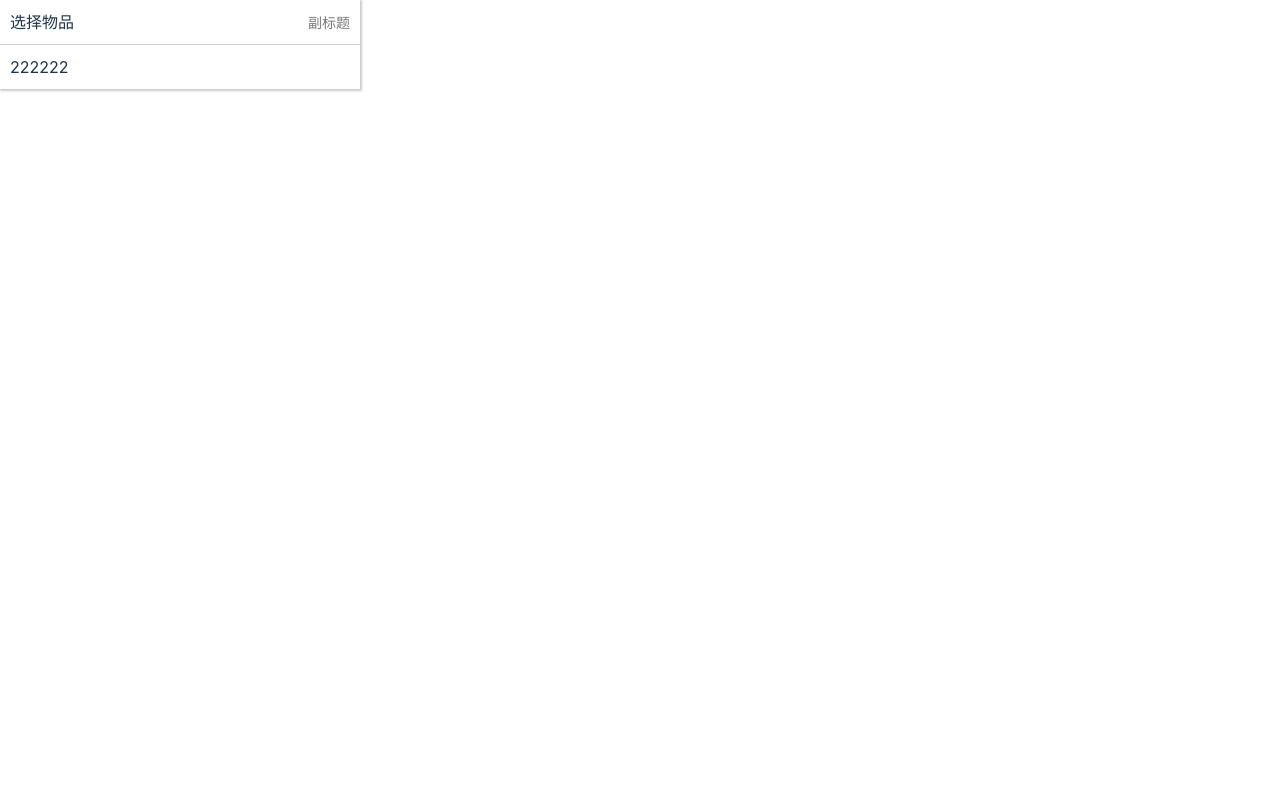
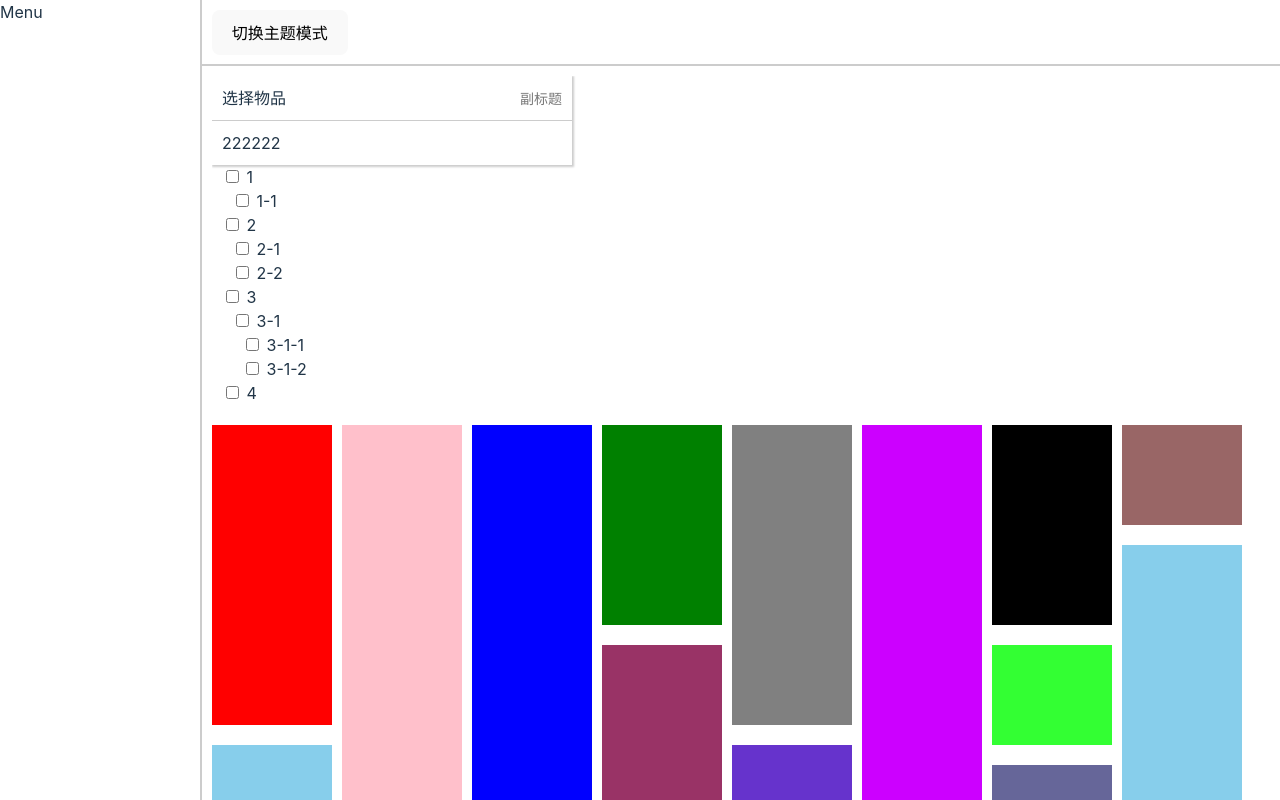
Before and after one commit to toxic-19/vite, a Vue app: page / in a window 1280 px wide. Built offline with nearby package versions, Linux system fonts and the light colour scheme.

Commit message:
feat: 递归组件Tree

```diff
--- a/src/App.vue
+++ b/src/App.vue
@@ -3,14 +3,36 @@
 import Layout from './Layout/index.vue' // setup下不需要注册
 import WaterFall from './views/waterFall/index.vue'
 import Card from './components/Card.vue'
+import Tree from './components/Tree.vue'
+import {reactive} from "vue"
+interface Tree {
+  name: string
+  checked: boolean
+  children?: Tree[]
+}
+const tree = reactive<Tree[]>([
+  {name: "1", checked: false, children: [{name: "1-1", checked: false}]},
+  {name: "2", checked: false, children: [{name: "2-1", checked: false}, {name: "2-2", checked: false}]},
+  {name: "3", checked: false,
+    children: [
+      { name: "3-1", checked: false, children: [
+          {name: "3-1-1", checked: false},
+          {name: "3-1-2", checked: false}
+        ]
+      }]
+  },
+  {name: "4", checked: false}
+])
 </script>
 
 <template>
-<!--  <Layout></Layout>-->
-<!--  <WaterFall></WaterFall>-->
-  <Card title="选择物品">
-    <template #content>222222</template>
-  </Card>
+  <Layout>
+    <Card title="选择物品">
+      <template #content>222222</template>
+    </Card>
+    <Tree :tree-data="tree"></Tree>
+    <WaterFall></WaterFall>
+  </Layout>
 </template>
 
 <style lang="scss">
--- a/src/Layout/Content/index.vue
+++ b/src/Layout/Content/index.vue
@@ -4,9 +4,10 @@
 
 <template>
   <div class="toxic-content">
-    <div class="toxic-content__items" v-for="item in 100" :key="item">
-      {{ item }}
-    </div>
+    <slot></slot>
+<!--    <div class="toxic-content__items" v-for="item in 100" :key="item">-->
+<!--      {{ item }}-->
+<!--    </div>-->
   </div>
 </template>
 
@@ -15,9 +16,10 @@
   @include scroll;
   flex: 1;
   overflow: auto;
+  margin: 10px 0 0 10px;
   @include ele(items) {
     padding: 10px;
-    margin: 10px;
+    margin: 10px 0;
     border: 1px solid #cccccc;
     border-radius: 4px;
   }
--- a/src/Layout/index.vue
+++ b/src/Layout/index.vue
@@ -12,7 +12,7 @@ import Header from './Header/index.vue'
     </div>
     <div class="toxic-layout__right">
       <Header></Header>
-      <Content></Content>
+      <Content><slot></slot></Content>
     </div>
   </div>
 </template>
--- a/src/components/Tree.vue
+++ b/src/components/Tree.vue
@@ -1,14 +1,28 @@
 <script setup lang="ts">
-
+import {defineProps, reactive} from "vue"
+// 如果是父组件要传递过来TreeData:
+defineProps<{treeData?: Tree[]}>()
+interface Tree {
+  name: string
+  checked: boolean
+  children?: Tree[]
+}
+const handleItem = (item: Tree) => {
+  item.checked = !item.checked
+}
 </script>
 
 <template>
-  <div class="tree-container"></div>
+  <div class="tree-item" v-for="item in treeData" @click.stop="handleItem(item)">
+    <input v-model="item.checked" type="checkbox"> <span>{{item.name}}</span>
+    <Tree v-if="item?.children?.length" :tree-data="item?.children"></Tree>
+  </div>
 </template>
 
 <style scoped lang="scss">
 $namespace: "tree";
-@include block(container) {
-
+@include block(item) {
+  margin-left: 10px;
+  cursor: pointer;
 }
 </style>
--- a/src/views/waterFall/index.vue
+++ b/src/views/waterFall/index.vue
@@ -173,7 +173,7 @@ const init = () => {
   const width = 130
   const top = 20
   // 一行几列
-  const column = Math.floor(document.body.clientWidth / width) // 向下取整
+  const column = Math.floor((document.body.clientWidth - 220) / width) // 向下取整
   // 1. 先对list中的前column个即第一行设置left和top
   for (let i = 0; i < list.length; i++) {
     if (i < column) {
@@ -224,9 +224,6 @@ onMounted(() => {
 
 <style scoped lang="scss">
 @include block(waterfall) {
-  margin-left: 20px;
-  height: 100%;
-  overflow: auto;
   position: relative;
   @include ele(items) {
     position: absolute;
```
